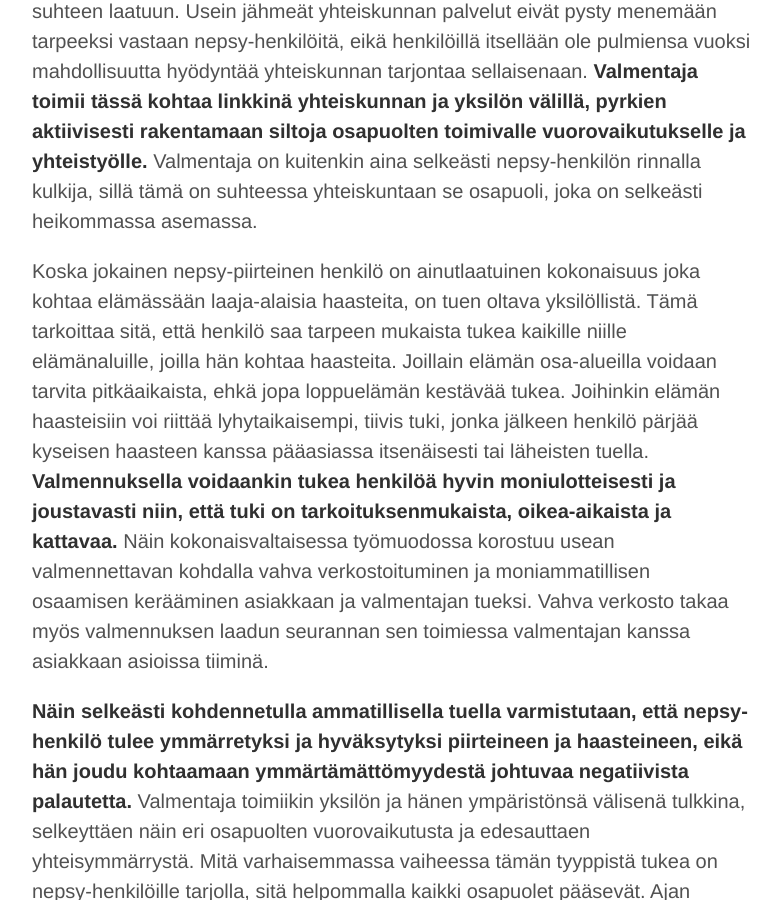
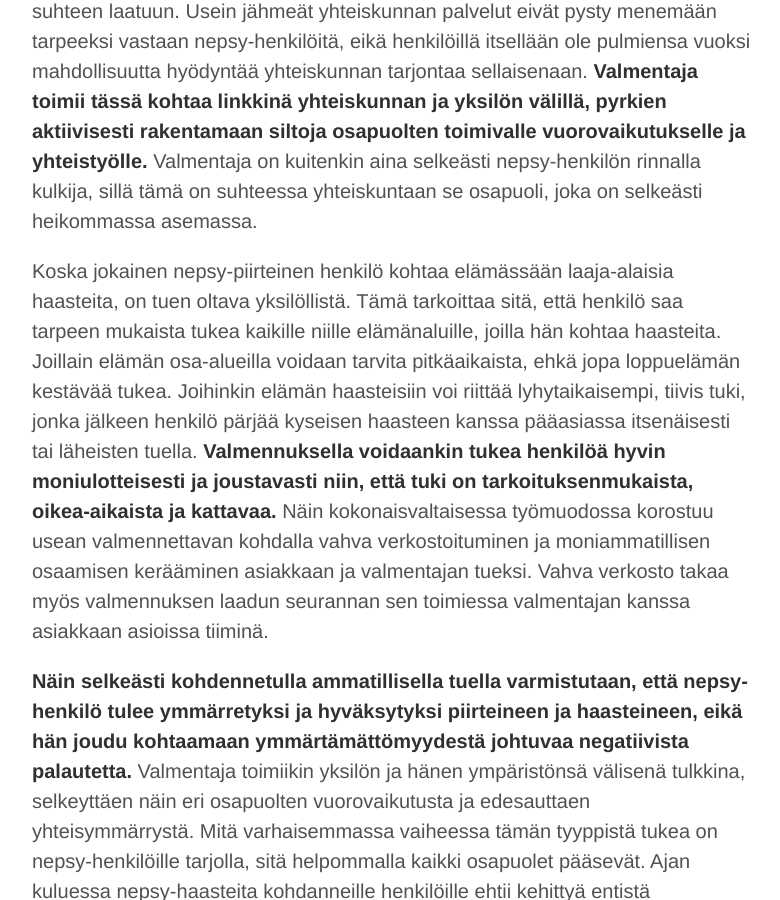
Before and after one commit to niinapiira/neppari.net, a Jekyll site: the page built from _posts/2015-11-22-miksi-neuropsykiatrinen-valmennus.md, in a window 1280 px wide and 900 px high, scrolled down 1725 px. Shown: the whole window, without its empty margins (248-1028 px from the left). Built offline with Jekyll 4.4.1, drawn with Linux system fonts in a browser that asks for light colours.

Commit message:
Update 2015-11-22-miksi-neuropsykiatrinen-valmennus.md

```diff
--- a/_posts/2015-11-22-miksi-neuropsykiatrinen-valmennus.md
+++ b/_posts/2015-11-22-miksi-neuropsykiatrinen-valmennus.md
@@ -13,7 +13,7 @@
 
 Ympäristön vaikutus nepsy-piirteiden esiintyvyyteen ja ongelmien muodostumiseen on suuri. Jotkut henkilöt voivat selvitä piirteineen hyvin läpi elämän, jos ympäristö on vain suotuisa ja ymmärtävä. Kuitenkin yhteiskunta, joka on rakentunut ”neuropsykiatrisesti normaalien” ehdoilla, ei ota useinkaan huomioon (neurobiologisen) erilaisuuden luomia tarpeita. Tämä haastaa yhteiskunnan ja neuropsykiatristen henkilöiden suhdetta, johon valmennuksella pyritään vaikuttamaan rakentavasti. Oleellista on huomioida, että tässäkin suhteessa on kaksi osapuolta, joista kummankin on pystyttävä vaikuttamaan suhteen laatuun. Usein jähmeät yhteiskunnan palvelut eivät pysty menemään tarpeeksi vastaan nepsy-henkilöitä, eikä henkilöillä itsellään ole pulmiensa vuoksi mahdollisuutta hyödyntää yhteiskunnan tarjontaa sellaisenaan. **Valmentaja toimii tässä kohtaa linkkinä yhteiskunnan ja yksilön välillä, pyrkien aktiivisesti rakentamaan siltoja osapuolten toimivalle vuorovaikutukselle ja yhteistyölle.** Valmentaja on kuitenkin aina selkeästi nepsy-henkilön rinnalla kulkija, sillä tämä on suhteessa yhteiskuntaan se osapuoli, joka on selkeästi heikommassa asemassa.
 
-Koska jokainen nepsy-piirteinen henkilö on ainutlaatuinen kokonaisuus joka kohtaa elämässään laaja-alaisia haasteita, on tuen oltava yksilöllistä. Tämä tarkoittaa sitä, että henkilö saa tarpeen mukaista tukea kaikille niille elämänaluille, joilla hän kohtaa haasteita. Joillain elämän osa-alueilla voidaan tarvita pitkäaikaista, ehkä jopa loppuelämän kestävää tukea. Joihinkin elämän haasteisiin voi riittää lyhytaikaisempi, tiivis tuki, jonka jälkeen henkilö pärjää kyseisen haasteen kanssa pääasiassa itsenäisesti tai läheisten tuella. **Valmennuksella voidaankin tukea henkilöä hyvin moniulotteisesti ja joustavasti niin, että tuki on tarkoituksenmukaista, oikea-aikaista ja kattavaa.** Näin kokonaisvaltaisessa työmuodossa korostuu usean valmennettavan kohdalla vahva verkostoituminen ja moniammatillisen osaamisen kerääminen asiakkaan ja valmentajan tueksi. Vahva verkosto takaa myös valmennuksen laadun seurannan sen toimiessa valmentajan kanssa asiakkaan asioissa tiiminä.
+Koska jokainen nepsy-piirteinen henkilö kohtaa elämässään laaja-alaisia haasteita, on tuen oltava yksilöllistä. Tämä tarkoittaa sitä, että henkilö saa tarpeen mukaista tukea kaikille niille elämänaluille, joilla hän kohtaa haasteita. Joillain elämän osa-alueilla voidaan tarvita pitkäaikaista, ehkä jopa loppuelämän kestävää tukea. Joihinkin elämän haasteisiin voi riittää lyhytaikaisempi, tiivis tuki, jonka jälkeen henkilö pärjää kyseisen haasteen kanssa pääasiassa itsenäisesti tai läheisten tuella. **Valmennuksella voidaankin tukea henkilöä hyvin moniulotteisesti ja joustavasti niin, että tuki on tarkoituksenmukaista, oikea-aikaista ja kattavaa.** Näin kokonaisvaltaisessa työmuodossa korostuu usean valmennettavan kohdalla vahva verkostoituminen ja moniammatillisen osaamisen kerääminen asiakkaan ja valmentajan tueksi. Vahva verkosto takaa myös valmennuksen laadun seurannan sen toimiessa valmentajan kanssa asiakkaan asioissa tiiminä.
 
 **Näin selkeästi kohdennetulla ammatillisella tuella varmistutaan, että nepsy-henkilö tulee ymmärretyksi ja hyväksytyksi piirteineen ja haasteineen, eikä hän joudu kohtaamaan ymmärtämättömyydestä johtuvaa negatiivista palautetta.** Valmentaja toimiikin yksilön ja hänen ympäristönsä välisenä tulkkina, selkeyttäen näin eri osapuolten vuorovaikutusta ja edesauttaen yhteisymmärrystä. Mitä varhaisemmassa vaiheessa tämän tyyppistä tukea on nepsy-henkilöille tarjolla, sitä helpommalla kaikki osapuolet pääsevät. Ajan kuluessa nepsy-haasteita kohdanneille henkilöille ehtii kehittyä entistä haastavampia ongelmavyyhtejä ja liitännäisoireita, jotka vaikeuttavat entisestään yksilön elämää sekä suhdetta ympäristöön. Neuropsykiatriset erityispiirteet haastavat entisestään näiden ongelmien käsittelyä, joten nuoren tai aikuisen nepsy-henkilön kanssa työskentely vaatii yleensä aikaa, kokonaisvaltaista paneutumista ja vahvan ja luottamuksellinen työskentelysuhteen luomisen, jotta kipeitäkin asioita voidaan käsitellä.
 
```
